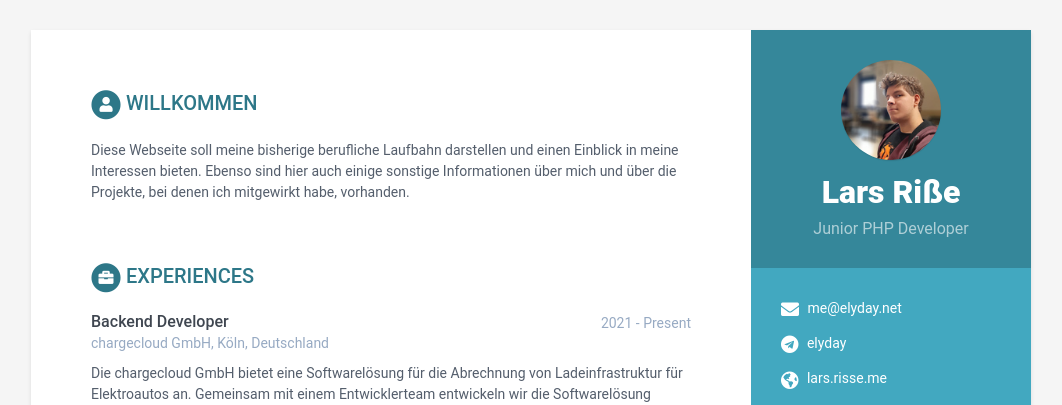
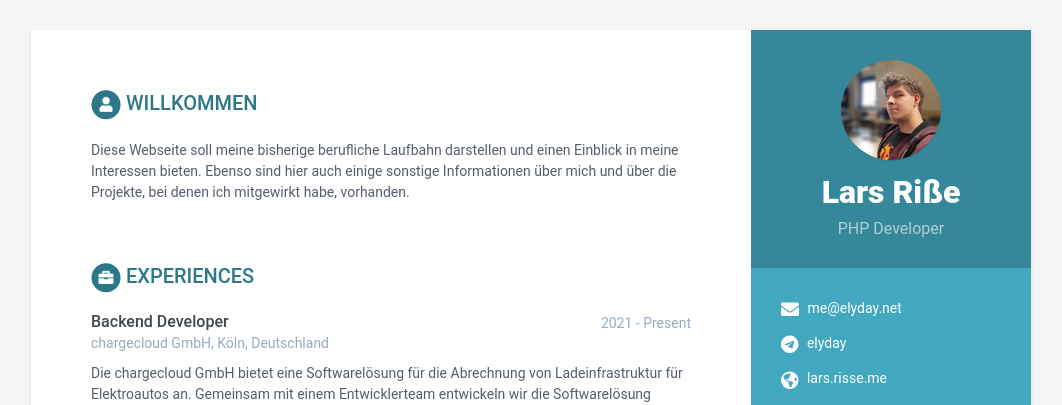
Before and after one commit to elyday/elyday.net, a Jekyll site: the page built from index.html, in a window 1280 px wide. Shown: the top 405 px of the page, without its empty margins (109-1171 px from the left). Built offline with Jekyll 4.4.1, drawn with Linux system fonts in a browser that asks for light colours.

Commit message:
Change Tagline

```diff
--- a/_data/data.yml
+++ b/_data/data.yml
@@ -8,7 +8,7 @@ sidebar:
 
     # Profile information
     name: Lars Riße
-    tagline: Junior PHP Developer
+    tagline: PHP Developer
     avatar: lars.jpg  #place a 100x100 picture inside /assets/images/ folder and provide the name of the file below
 
     # Sidebar links
```
